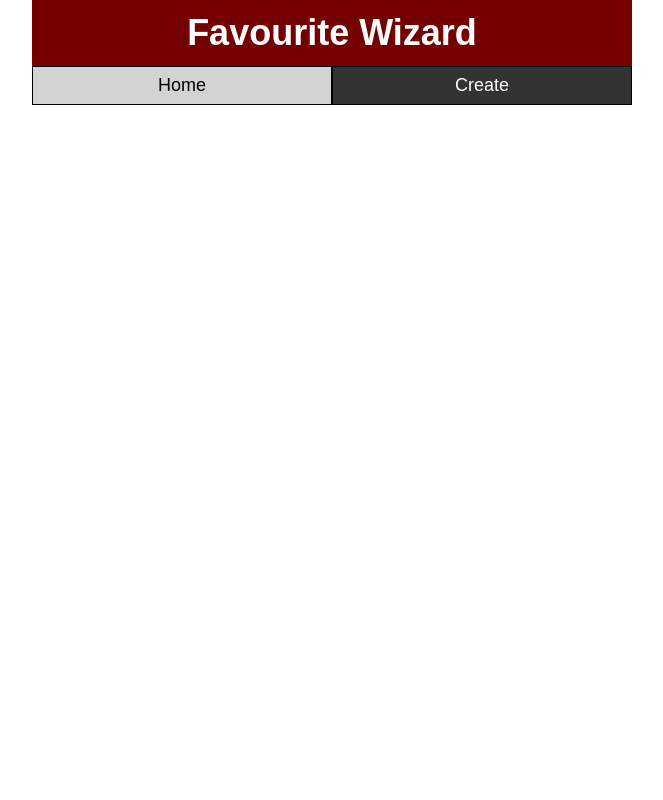
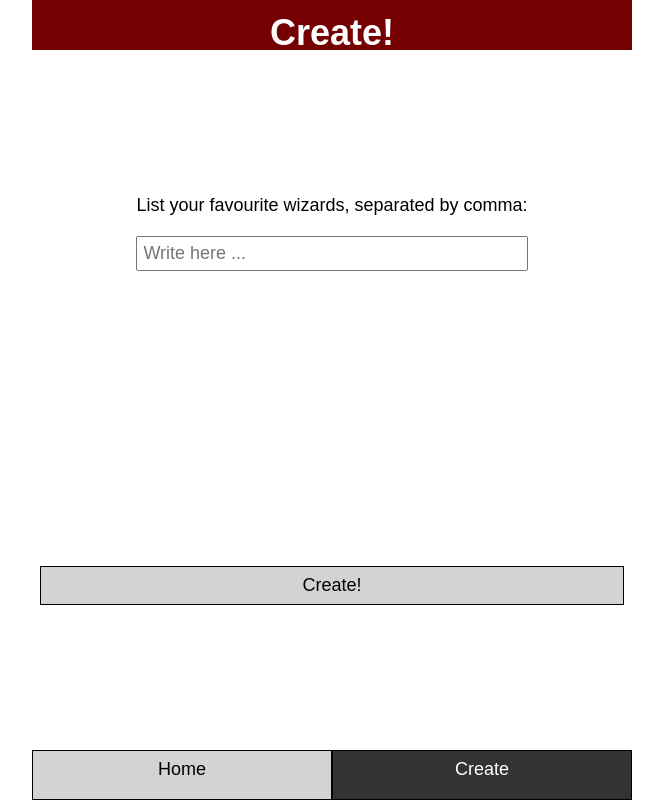
Before and after one commit to macfrei/omr-testing, a React (Create React App) app: page /create in a window 1280 px wide. Shown: the whole page, without its empty margins (308-971 px from the left). Built offline with nearby package versions, Linux system fonts and the light colour scheme.

Commit message:
Add pages and change layout

```diff
--- a/src/App.js
+++ b/src/App.js
@@ -1,13 +1,32 @@
+import { Route, Switch } from 'react-router-dom'
+import styled from 'styled-components'
 import AppHeader from './components/AppHeader'
 import AppNavigation from './components/AppNavigation'
+import CreatePage from './pages/CreatePage'
+import HomePage from './pages/HomePage'
 
 function App() {
   return (
-    <div>
-      <AppHeader title="Favourite Wizard" />
+    <AppLayout>
+      <Switch>
+        <Route exact path="/">
+          <AppHeader title="Favourite Wizard" />
+          <HomePage />
+        </Route>
+        <Route path="/create">
+          <AppHeader title="Create!" />
+          <CreatePage />
+        </Route>
+      </Switch>
       <AppNavigation />
-    </div>
+    </AppLayout>
   )
 }
 
 export default App
+
+const AppLayout = styled.div`
+  display: grid;
+  grid-template-rows: 50px auto 50px;
+  height: 100%;
+`
--- a/src/components/GlobalStyle.js
+++ b/src/components/GlobalStyle.js
@@ -10,6 +10,11 @@ body {
   font-size: 112.5%;
   margin: 0 auto;
   max-width: 600px;
+  height: 100vh;
+}
+
+#root{
+    height: 100%;
 }
 
 input,
--- /dev/null
+++ b/src/pages/CreatePage.js
@@ -0,0 +1,29 @@
+import styled from 'styled-components'
+import Button from '../components/Button'
+
+export default function CreatePage() {
+  return (
+    <Form>
+      <label>
+        List your favourite wizards, separated by comma:
+        <input type="text" placeholder="Write here ..." />
+      </label>
+      <Button>Create!</Button>
+    </Form>
+  )
+}
+
+const Form = styled.form`
+  display: grid;
+  gap: 20px;
+  place-items: center;
+  padding: 8px;
+
+  label {
+    display: grid;
+    gap: 20px;
+  }
+
+  input {
+  }
+`
--- /dev/null
+++ b/src/pages/HomePage.js
@@ -0,0 +1,24 @@
+import styled from 'styled-components/macro'
+
+export default function HomePage({ favouriteWizards }) {
+  return (
+    <PageLayout>
+      {favouriteWizards ? (
+        <ul>
+          {favouriteWizards.map((wizard) => (
+            <li>{wizard}</li>
+          ))}
+        </ul>
+      ) : (
+        <span>You need to create a list of favourite wizards first!</span>
+      )}
+    </PageLayout>
+  )
+}
+
+const PageLayout = styled.div`
+  display: grid;
+  gap: 20px;
+  place-items: center;
+  padding: 8px;
+`
```
